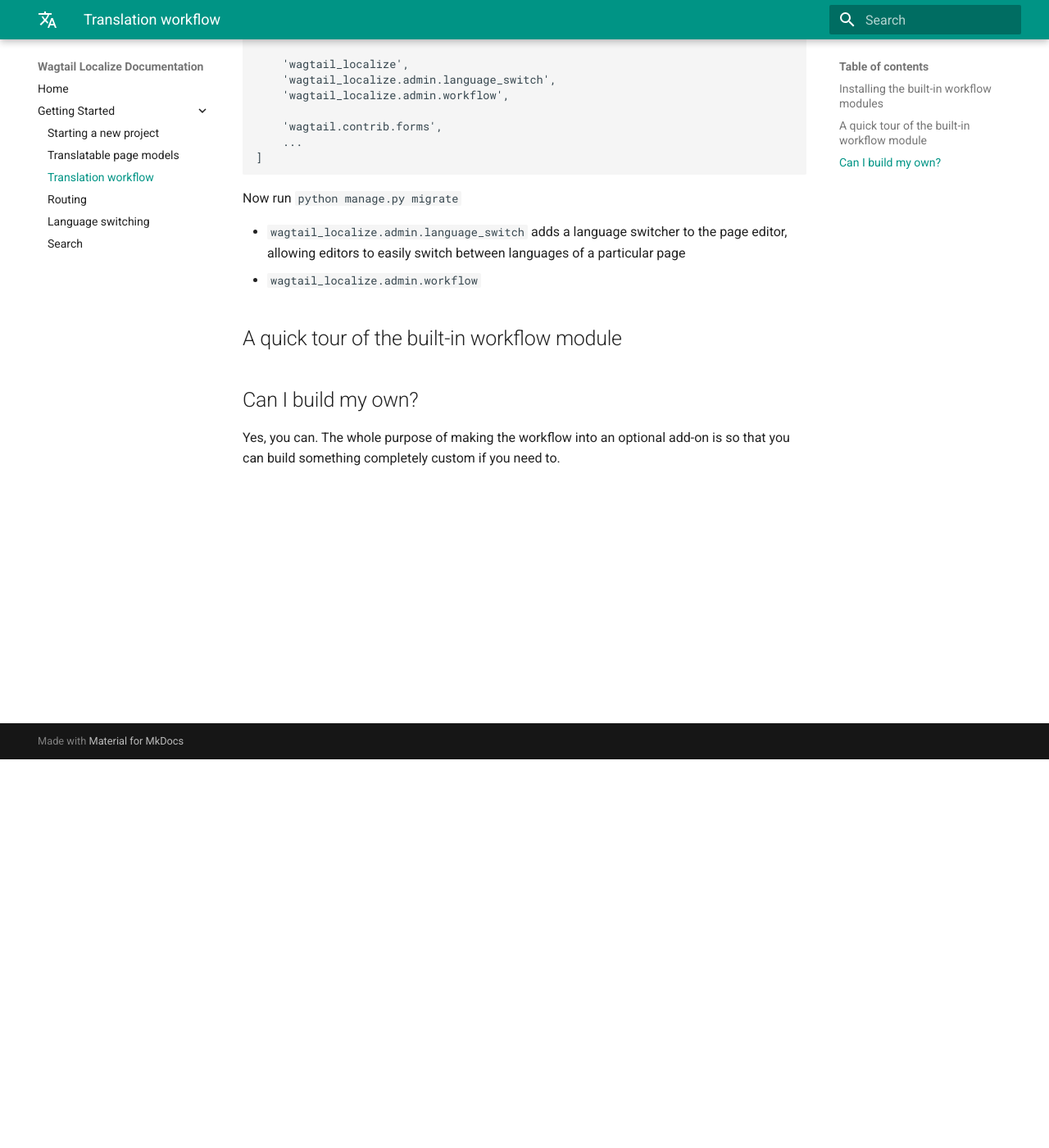
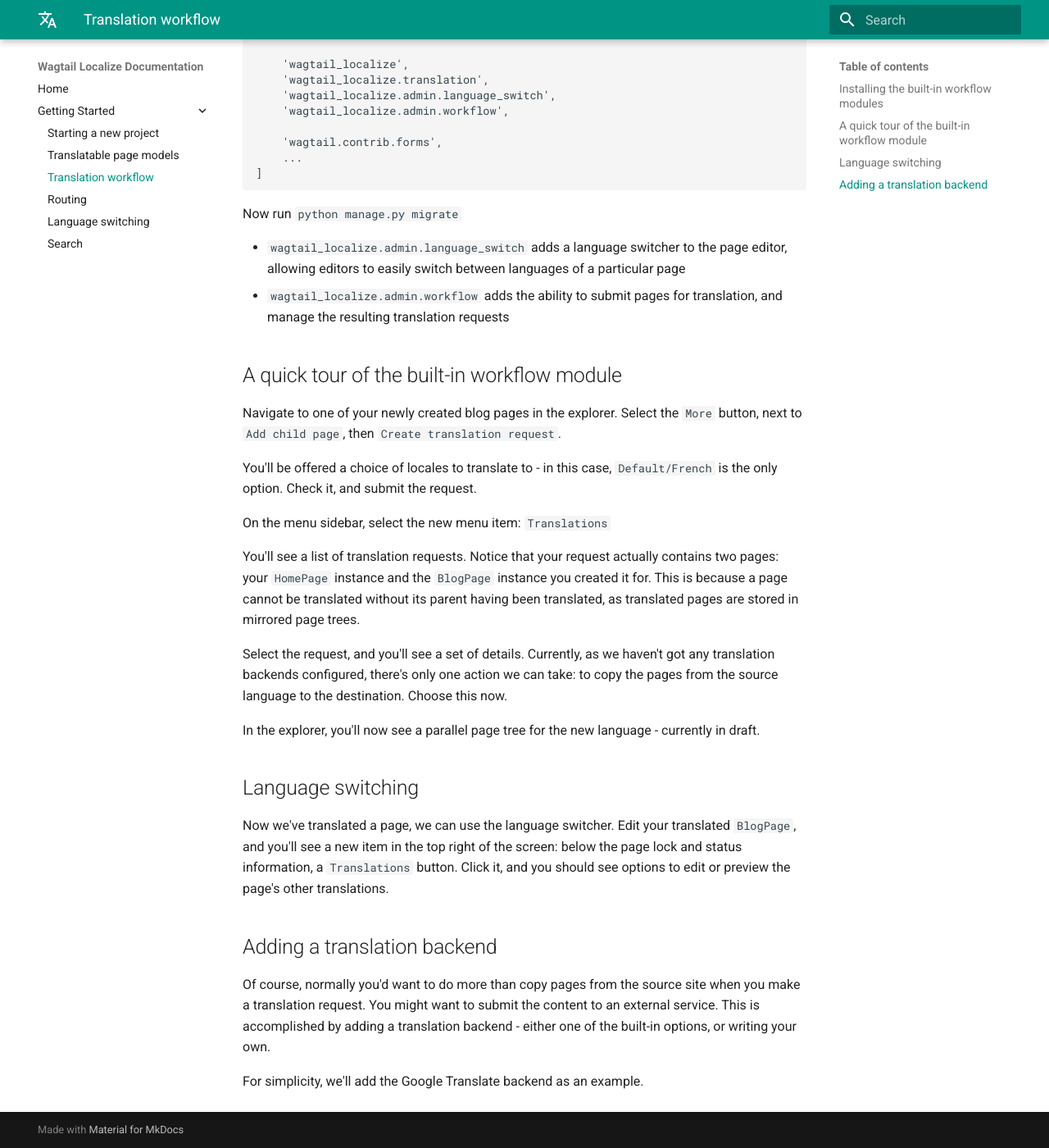
Before and after one commit to wagtail/wagtail-localize, an MkDocs documentation site: the page built from docs/tutorial/3-translation-workflow.md, in a window 1280 px wide and 1400 px high, scrolled down 474 px. Shown: the whole window at 82% size. Built offline with MkDocs 1.6.1 and Material for MkDocs 9.7.7, drawn with Linux system fonts in a browser that asks for light colours; some of the changed text lies outside the part shown.

Commit message:
Edit initial stages of tutorial, and begin documenting translation workflow more fully

```diff
--- a/docs/tutorial/3-translation-workflow.md
+++ b/docs/tutorial/3-translation-workflow.md
@@ -2,7 +2,7 @@
 
 Now we need to add an admin interface to allow translators to create and manage translations.
 
-This functionality is provided by Wagtail localize in a set of optional add-ons which add various features to the Wagtail admin. In this tutorial, we will enable the “workflow” and “language_switch” modules.
+This functionality is provided by Wagtail Localize in a set of optional add-ons which add various features to the Wagtail admin. In this tutorial, we will enable the “workflow” and “language_switch” modules.
 
 ## Installing the built-in workflow modules
 
@@ -14,6 +14,7 @@
         'search',
 
         'wagtail_localize',
+        'wagtail_localize.translation',
         'wagtail_localize.admin.language_switch',
         'wagtail_localize.admin.workflow',
 
@@ -25,13 +26,33 @@
 
 
 - `wagtail_localize.admin.language_switch` adds a language switcher to the page editor, allowing editors to easily switch between languages of a particular page
-- `wagtail_localize.admin.workflow`
+- `wagtail_localize.admin.workflow` adds the ability to submit pages for translation, and manage the resulting translation requests
 
 
 ## A quick tour of the built-in workflow module
 
+Navigate to one of your newly created blog pages in the explorer. Select the `More` button, next to `Add child page`, then `Create translation request`.
 
+You'll be offered a choice of locales to translate to - in this case, `Default/French` is the only option. Check it, and submit the request.
 
-## Can I build my own?
+On the menu sidebar, select the new menu item: `Translations`
 
-Yes, you can. The whole purpose of making the workflow into an optional add-on is so that you can build something completely custom if you need to.
+You'll see a list of translation requests. Notice that your request actually contains two pages: your `HomePage` instance and the `BlogPage` instance you created it for.
+This is because a page cannot be translated without its parent having been translated, as translated pages are stored in mirrored page trees.
+
+Select the request, and you'll see a set of details. Currently, as we haven't got any translation backends configured, there's only one action we can take: to copy the pages
+from the source language to the destination. Choose this now.
+
+In the explorer, you'll now see a parallel page tree for the new language - currently in draft.
+
+## Language switching
+
+Now we've translated a page, we can use the language switcher. Edit your translated `BlogPage`, and you'll see a new item in the top right of the screen: below the page lock and status
+information, a `Translations` button. Click it, and you should see options to edit or preview the page's other translations.
+
+## Adding a translation backend
+
+Of course, normally you'd want to do more than copy pages from the source site when you make a translation request. You might want to submit the content to an external service.
+This is accomplished by adding a translation backend - either one of the built-in options, or writing your own.
+
+For simplicity, we'll add the Google Translate backend as an example.
```
Also changed, not shown: docs/tutorial/1-starting-a-new-project.md (+4 -3 lines), docs/tutorial/2-translatable-page-models.md (+25 -4 lines), docs/tutorial/4-routing.md (+1 -1 lines).
